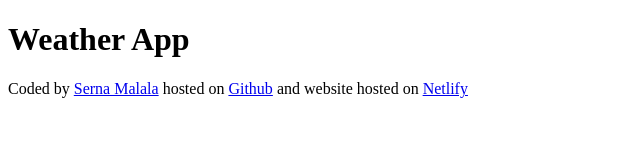
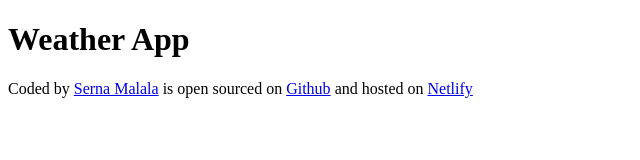
Before and after one commit to sernamalala/Basic-Weather-Application, a plain HTML site: page index.html in a window 1280 px wide. Shown: the whole page, without its empty margins (0-640 px from the left). Drawn offline with Linux system fonts and the light colour scheme.

Commit message:
updated footer text that is more readable

```diff
--- a/index.html
+++ b/index.html
@@ -8,6 +8,6 @@
 <body>
     <h1>Weather App</h1>
 
-    <footer>Coded by <a href="https://github.com/sernamalala" target="_blank">Serna Malala</a> hosted on <a href="https://github.com/sernamalala/Basic-Weather-Application" target="_blank">Github</a> and website hosted on <a href="https://simpleandeasyweatherapplication.netlify.app/" target="_blank">Netlify</a></footer>
+    <footer>Coded by <a href="https://github.com/sernamalala" target="_blank">Serna Malala</a> is open sourced on <a href="https://github.com/sernamalala/Basic-Weather-Application" target="_blank">Github</a> and hosted on <a href="https://simpleandeasyweatherapplication.netlify.app/" target="_blank">Netlify</a></footer>
 </body>
 </html>
```
